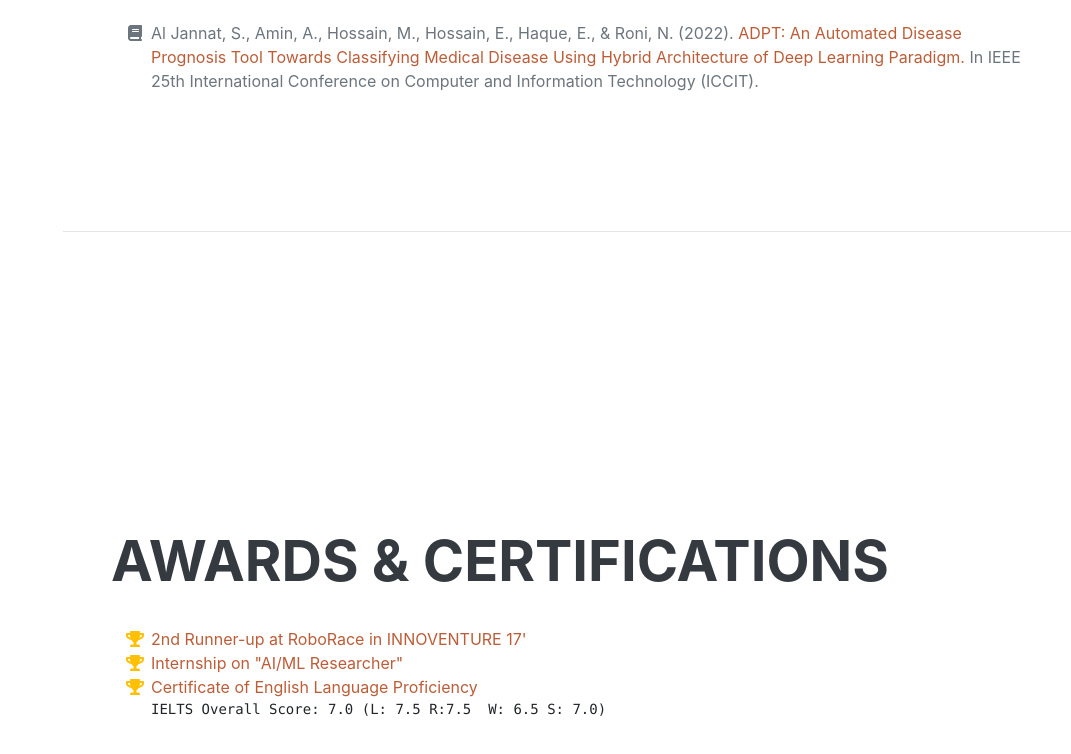
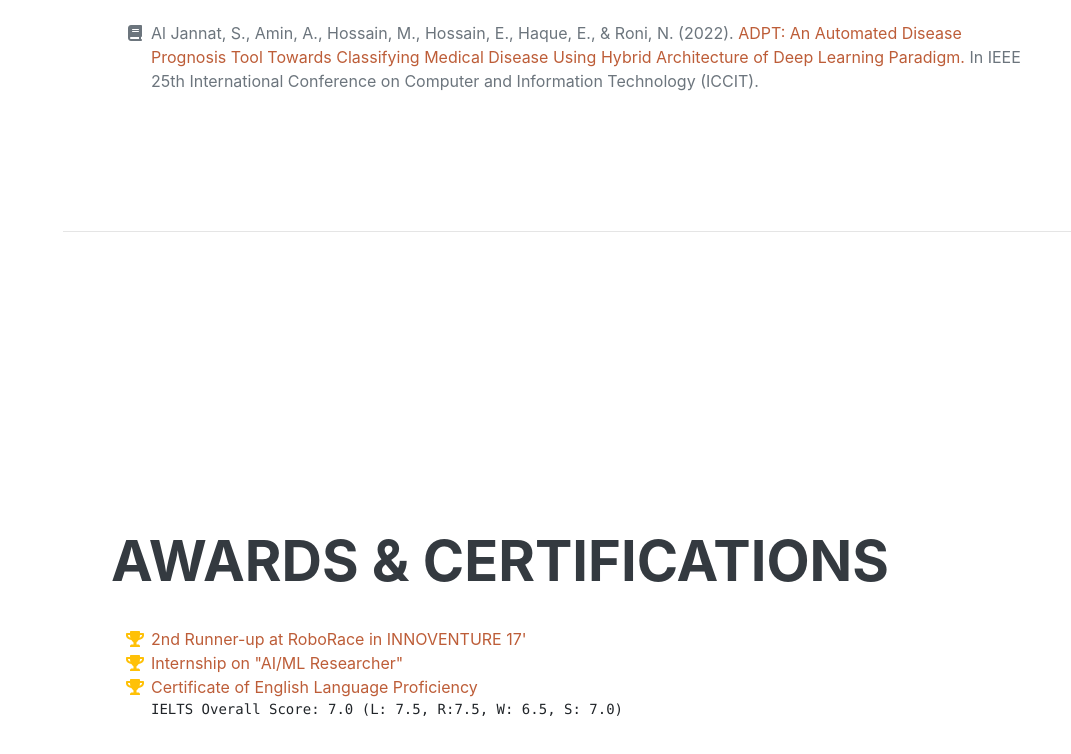
Before and after one commit to ErfanDipto/ErfanDipto.github.io, a plain HTML site: page index.html in a window 1280 px wide. Shown: the part 7573-8327 px from the top of the page, without its empty margins (209-1280 px from the left). Drawn offline with nearby package versions, Linux system fonts and the light colour scheme; a web font is replaced by a local one.

Commit message:
slight changes of spaces

```diff
--- a/index.html
+++ b/index.html
@@ -469,7 +469,7 @@ style="fill:#000000;">
                         </li>
                         <li>
                             <span class="fa-li"><i class="fas fa-trophy text-warning"></i></span>
-                            <a href="https://drive.google.com/file/d/1nehDOANc1zxx2g-6pHNqACcOrrl1ilY0/view?usp=sharing" rel="noopener noreferrer" target="_blank">Certificate of English Language Proficiency</a> <pre>IELTS Overall Score: 7.0 (L: 7.5 R:7.5  W: 6.5 S: 7.0)</pre>
+                            <a href="https://drive.google.com/file/d/1nehDOANc1zxx2g-6pHNqACcOrrl1ilY0/view?usp=sharing" rel="noopener noreferrer" target="_blank">Certificate of English Language Proficiency</a> <pre>IELTS Overall Score: 7.0 (L: 7.5, R:7.5, W: 6.5, S: 7.0)</pre>
                         </li>
                     </ul>
                 </div>
```
